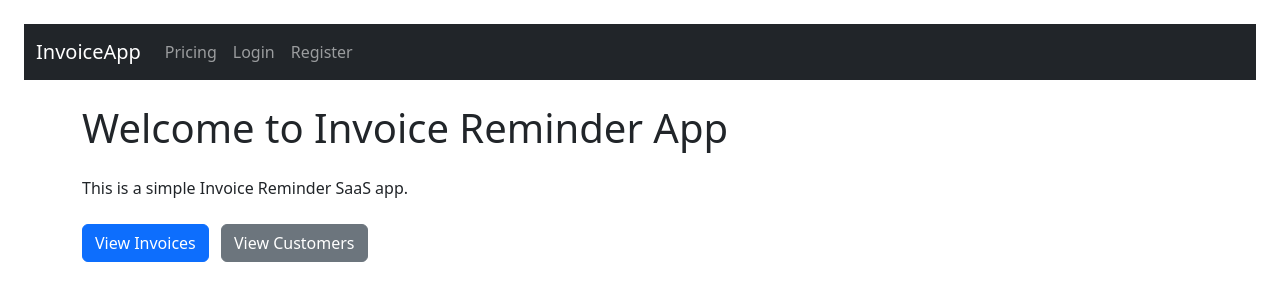
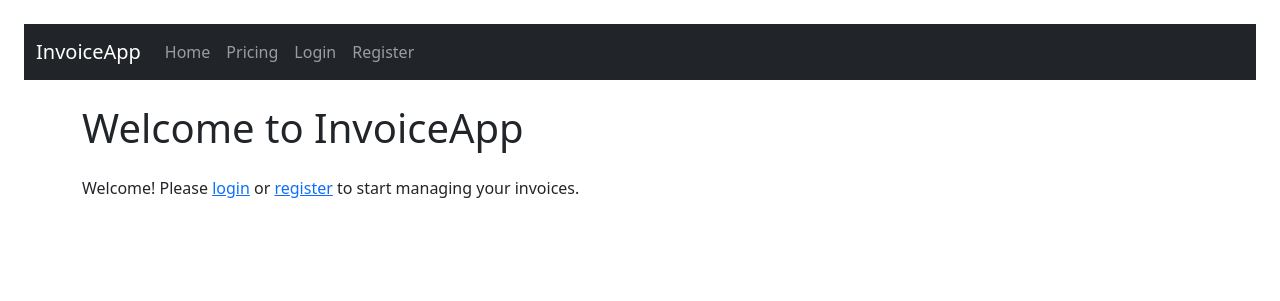
Before and after one commit to ilirtz/Invoice-Reminder-SaaS, a Django app: page / in a window 1280 px wide. Shown: the top 301 px of the page. Run offline with Django 5.2, Linux system fonts and the light colour scheme.

Commit message:
button update

```diff
--- a/billing/templates/billing/base.html
+++ b/billing/templates/billing/base.html
@@ -14,7 +14,9 @@
         <a class="navbar-brand" href="/">InvoiceApp</a>
         <div class="collapse navbar-collapse">
             <ul class="navbar-nav me-auto mb-2 mb-lg-0">
-
+                <li class="nav-item">
+                    <a class="nav-link" href="/">Home</a>
+                </li>
                  <!-- Show only when logged in -->
                 {% if user.is_authenticated %}
                 <li class="nav-item">
--- a/billing/templates/billing/home.html
+++ b/billing/templates/billing/home.html
@@ -1,14 +1,16 @@
 {% extends "billing/base.html" %}
 
-{% block title %}Welcome to Invoice App{% endblock %}
+{% block title %}Home{% endblock %}
 
 {% block content %}
-    <h1 class="mb-4">Welcome to Invoice Reminder App</h1>
+    <h1 class="mb-4">Welcome to InvoiceApp</h1>
 
-    <p>This is a simple Invoice Reminder SaaS app.</p>
+    {% if user.is_authenticated %}
+        <p>Hello, {{ user.username }}! Manage your invoices and customers:</p>
+        <a href="/invoices/" class="btn btn-primary">View Invoices</a>
+        <a href="/customers/" class="btn btn-primary">View Customers</a>
+    {% else %}
+        <p>Welcome! Please <a href="{% url 'login' %}">login</a> or <a href="{% url 'register' %}">register</a> to start managing your invoices.</p>
+    {% endif %}
 
-    <div class="mt-4">
-        <a href="{% url 'invoice_list' %}" class="btn btn-primary me-2">View Invoices</a>
-        <a href="{% url 'customer_list' %}" class="btn btn-secondary">View Customers</a>
-    </div>
 {% endblock %}
```
Also changed, not shown: db.sqlite3.
